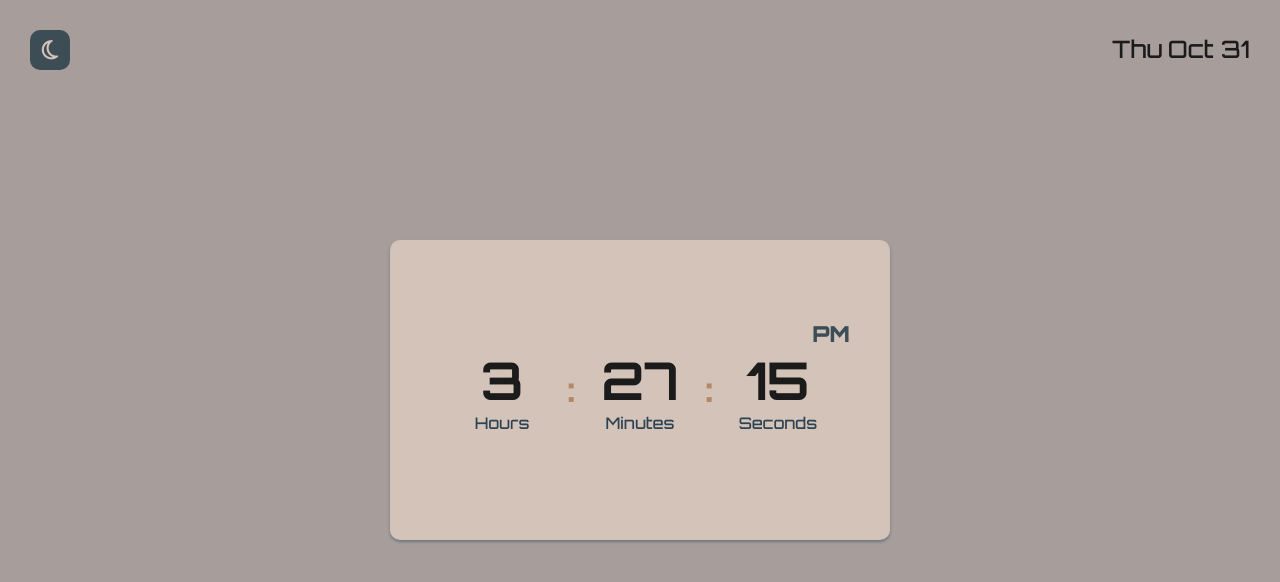
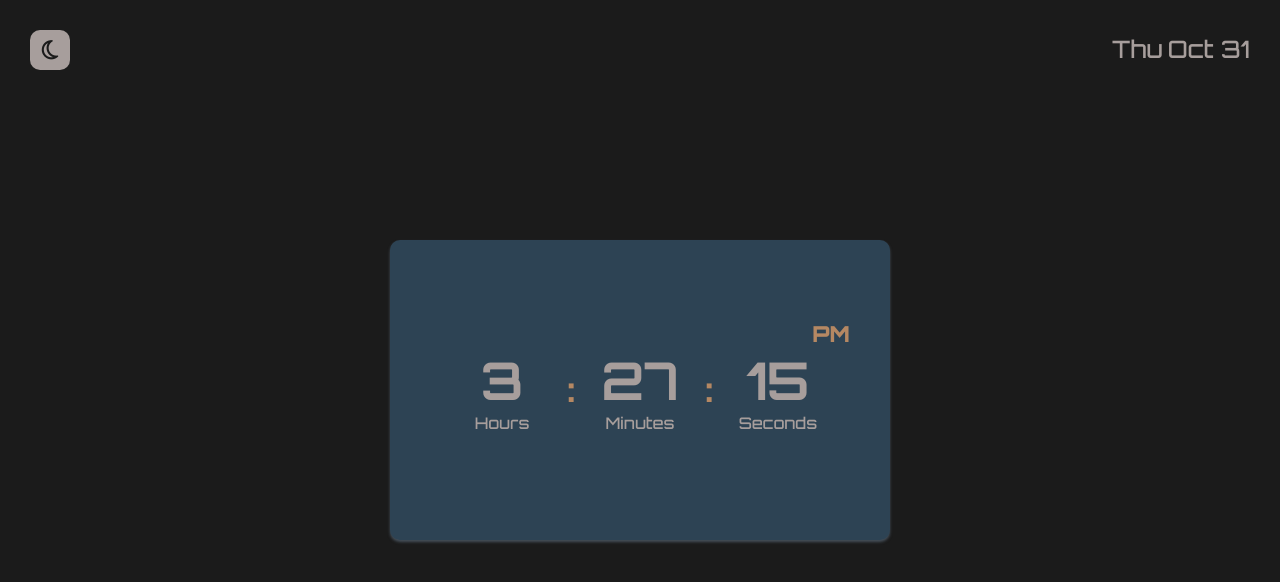
Before and after one commit to AnnaMara27/Dark-Light_Theme_Digital_Clock, a plain HTML site: page index.html in a window 1280 px wide. Drawn offline with Linux system fonts and the light colour scheme.

Commit message:
Add dark theme colours

```diff
--- a/index.html
+++ b/index.html
@@ -8,7 +8,7 @@
     <link rel="stylesheet" href="style.css" />
     <title>Digital_Clock</title>
   </head>
-  <body>
+  <body class="dark">
     <div class="theme-icons">
       <i class="fa-regular fa-sun hidden"></i>
       <i class="fa-regular fa-moon"></i>
--- a/style.css
+++ b/style.css
@@ -25,22 +25,8 @@ body {
   position: relative;
 }
 
-.date-container {
-  display: flex;
-  justify-content: center;
-  align-items: center;
-  gap: 5px;
-  color: var(--dark-color-one);
-  font-size: 24px;
-  font-weight: 500;
-  line-height: 1.6;
-  position: absolute;
-  top: 30px;
-  right: 30px;
-}
-
-.date-container small {
-  font-size: 24px;
+body.dark {
+  background-color: var(--dark-color-one);
 }
 
 .theme-icons {
@@ -58,16 +44,40 @@ body {
   font-size: 22px;
   height: 40px;
   width: 40px;
+  background-color: var(--accent-two);
+  color: var(--light-color-one);
 }
 
-.fa-moon {
-  background-color: var(--accent-two);
-  color: var(--light-color-one);
+body.dark .fa-regular {
+  background-color: var(--light-color-two);
+  color: var(--dark-color-one);
 }
 
 .hidden {
   display: none;
   /* pointer-events: none; */
+}
+
+.date-container {
+  display: flex;
+  justify-content: center;
+  align-items: center;
+  gap: 5px;
+  color: var(--dark-color-one);
+  font-size: 24px;
+  font-weight: 500;
+  line-height: 1.6;
+  position: absolute;
+  top: 30px;
+  right: 30px;
+}
+
+body.dark .date-container {
+  color: var(--light-color-two);
+}
+
+.date-container small {
+  font-size: 24px;
 }
 
 .clock-container {
@@ -84,6 +94,10 @@ body {
   margin-bottom: 20px;
 }
 
+body.dark .clock-container {
+  background-color: var(--dark-color-two);
+}
+
 .pm-am {
   color: var(--accent-two);
   font-size: 22px;
@@ -91,6 +105,10 @@ body {
   position: absolute;
   right: 40px;
   top: 80px;
+}
+
+body.dark .pm-am {
+  color: var(--accent-one);
 }
 
 .clock-digits {
@@ -116,6 +134,14 @@ body {
   font-weight: 500;
 }
 
+body.dark .clock-digits p {
+  color: var(--light-color-two);
+}
+
+body.dark .clock-digits small {
+  color: var(--light-color-two);
+}
+
 .colon {
   color: var(--accent-one);
   font-size: 32px;
```
